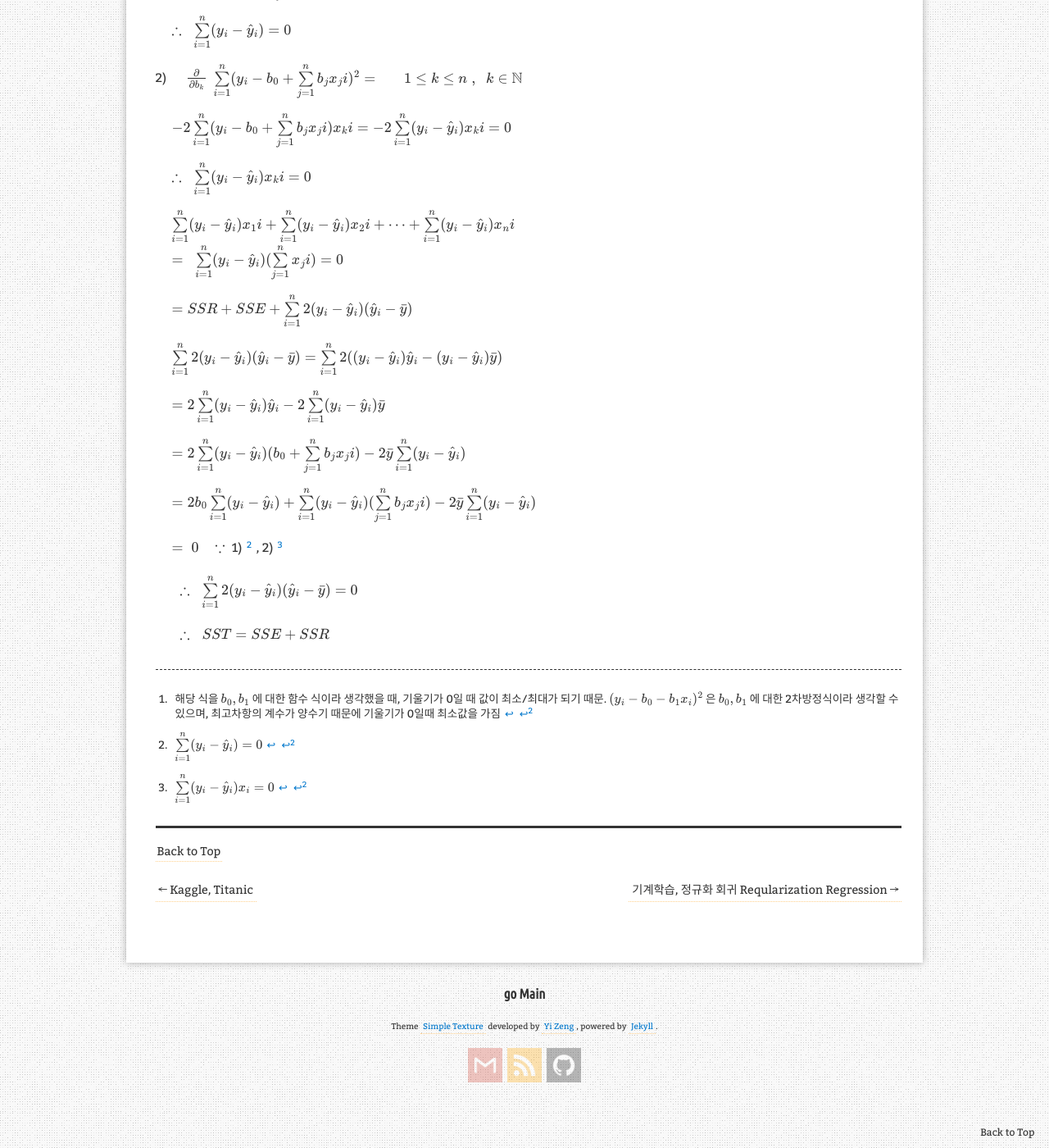
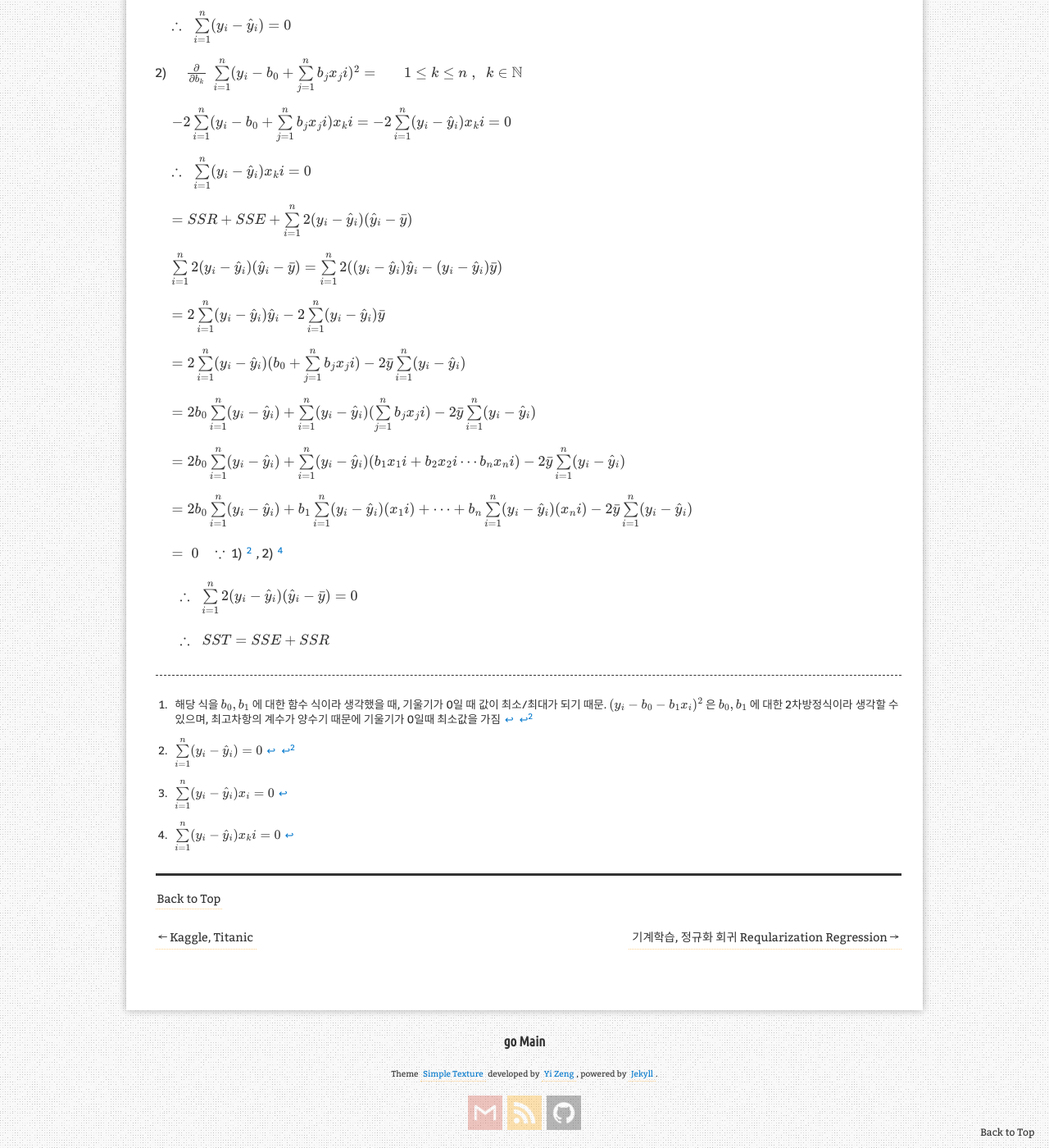
Before and after one commit to aristohyun/aristohyun.github.io, a Jekyll site: the page built from _posts/2021-06-25-Linear-Regression.md, in a window 1280 px wide and 1400 px high, scrolled down 4043 px. Shown: the whole window at 82% size. Built offline with Jekyll 4.4.1, drawn with Linux system fonts in a browser that asks for light colours; formulas are drawn with MathJax 3; comment, search, counter and statistics services are not loaded; some of the changed text lies outside the part shown.

Commit message:
Update 2021-06-25-Linear-Regression.md

```diff
--- a/_posts/2021-06-25-Linear-Regression.md
+++ b/_posts/2021-06-25-Linear-Regression.md
@@ -134,9 +134,6 @@ $\;\;\;\; -2 \sum\limits_ {i=1}^{n} (y_ i - b_ 0 + \sum \limits_ {j=1}^{n} b_ j
 
 $\;\;\;\;  \therefore \;\; \sum\limits_ {i=1}^{n} (y_ i - \hat{y}_ i) x_ ki = 0  $
 
-$\;\;\;\; \sum\limits_ {i=1}^{n} (y_ i - \hat{y}_ i) x_ 1i + \sum\limits_ {i=1}^{n} (y_ i - \hat{y}_ i) x_ 2i + \cdots + \sum\limits_ {i=1}^{n} (y_ i - \hat{y}_ i) x_ ni   $
-$\;\;\;\;  = \;\;  \sum\limits_ {i=1}^{n} (y_ i - \hat{y}_ i)( \sum\limits_ {j=1}^{n} x_ ji ) = 0  $
-
 $\;\;\;\; = SSR + SSE + \sum\limits_ {i=1}^{n}2(y_ i - \hat{y}_ i)(\hat{y}_ i - \bar{y})$
 
 $\;\;\;\; \sum\limits_ {i=1}^{n}2(y_ i - \hat{y}_ i)(\hat{y}_ i - \bar{y}) = \sum\limits_{i=1}^{n}2((y_ i - \hat{y}_ i) \hat{y}_ i - (y_ i - \hat{y}_ i) \bar{y}) $
@@ -147,8 +144,11 @@ $\;\;\;\; = 2 \sum\limits_ {i=1}^{n} (y_ i - \hat{y}_ i)(b_ 0 + \sum \limits_ {j
 
 $\;\;\;\; = 2 b_0 \sum\limits_ {i=1}^{n} (y_ i - \hat{y}_ i) + \sum\limits_ {i=1}^{n} (y_ i - \hat{y}_ i)(\sum \limits_ {j=1}^{n} b_ j x_ ji) - 2\bar{y} \sum\limits_{i=1}^{n} (y_ i - \hat{y}_ i) $
 
+$\;\;\;\; = 2 b_0 \sum\limits_ {i=1}^{n} (y_ i - \hat{y}_ i) + \sum\limits_ {i=1}^{n} (y_ i - \hat{y}_ i)(b_ 1 x_ 1i + b_ 2 x_ 2i \cdots b_ n x_ ni) - 2\bar{y} \sum\limits_{i=1}^{n} (y_ i - \hat{y}_ i) $
 
-$\;\;\;\; = \; 0 \;\;\; \because \; $ 1) [^2] , 2) [^3]
+$\;\;\;\; = 2 b_0 \sum\limits_ {i=1}^{n} (y_ i - \hat{y}_ i) + b_ 1\sum\limits_ {i=1}^{n} (y_ i - \hat{y}_ i)(x_ 1i) + \cdots + b_ n\sum\limits_ {i=1}^{n} (y_ i - \hat{y}_ i)(x_ ni) - 2\bar{y} \sum\limits_{i=1}^{n} (y_ i - \hat{y}_ i) $
+
+$\;\;\;\; = \; 0 \;\;\; \because \; $ 1) [^2] , 2) [^4]
 
 $\;\;\;\; \;\; \therefore \;\; \sum\limits_ {i=1}^{n}2(y_ i - \hat{y}_ i)(\hat{y}_ i - \bar{y}) = 0 $
 
@@ -158,3 +158,4 @@ $\;\;\;\;\;\; \therefore \;\; SST = SSE + SSR $
 [^1]: 해당 식을 $ b_ 0, b_ 1 $ 에 대한 함수 식이라 생각했을 때, 기울기가 0일 때 값이 최소/최대가 되기 때문. $ ( y_ i - b_ 0 - b_ 1 x_ i )^2 $ 은 $ b_ 0, b_ 1 $ 에 대한 2차방정식이라 생각할 수 있으며, 최고차항의 계수가 양수기 때문에 기울기가 0일때 최소값을 가짐
 [^2]: $ \sum\limits_ {i=1}^{n} (y_ i - \hat{y}_ i) = 0  $
 [^3]: $ \sum\limits_ {i=1}^{n} (y_ i - \hat{y}_ i) x_ i = 0  $
+[^4]: $ \sum\limits_ {i=1}^{n} (y_ i - \hat{y}_ i) x_ ki = 0  $
```
Also changed, not shown: other parts of _posts/2021-06-25-Linear-Regression.md (+1 -1 lines).
